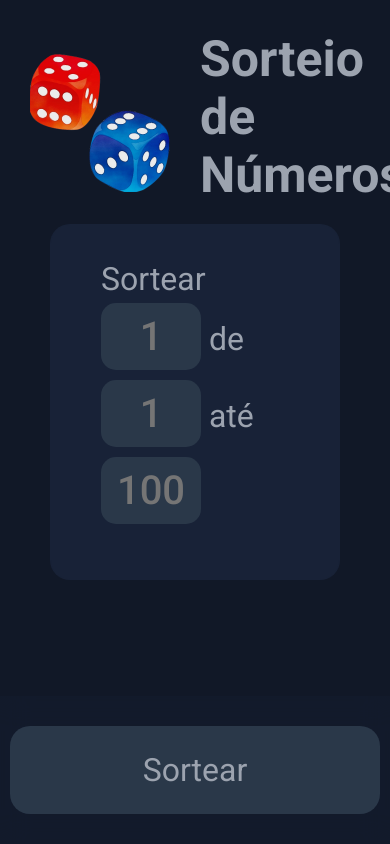
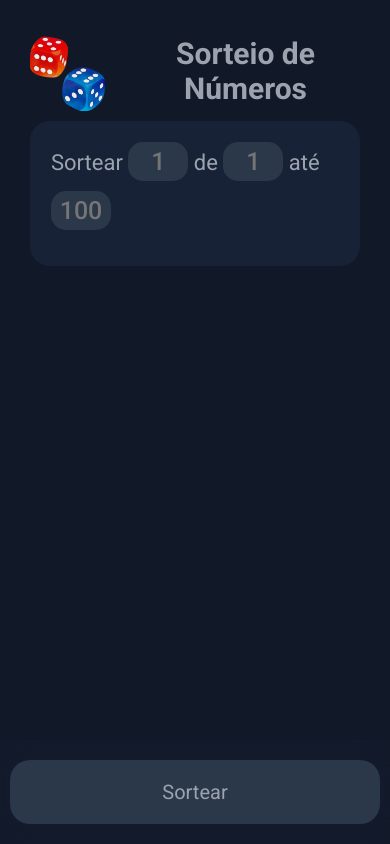
Before and after one commit to LiliKaori/DevSorteio, a plain HTML site: page index.html in a window 390 px wide. Drawn offline with Linux system fonts and the light colour scheme.

Commit message:
Responsividade

```diff
--- a/style.css
+++ b/style.css
@@ -26,12 +26,13 @@
 .title{
     display: flex;
     gap: 20px;
-    align-items: center;;
+    align-items: center;
 }
 
 h1{
     color: var(--gray);
     font-size: 50px;
+    text-align: center;
 }
 
 img{
@@ -72,7 +73,7 @@ input{
 }
 
 .result{
-    margin: 10px;
+    margin: 10px 0;
     display: flex;
     flex-direction: column-reverse;
     gap: 10px;
@@ -139,3 +140,57 @@ button{
         }
     }
 }
+
+@media (max-width: 550px) {
+    h1{
+        font-size:30px;
+    }
+
+    img{
+        width: 81px;
+    }
+
+    main{
+        padding: 10px 20px;
+        margin: 10px 0;
+    }
+
+    #alert{
+        font-size: 12px;
+    }
+
+    p{
+        font-size: 22px;
+    }
+
+    input{
+        font-size: 25px;
+        padding: 5px;
+        width: 60px;
+    }
+
+    .result>div{
+        padding: 5px 20px;
+    }
+
+    h2{
+        font-size:30px;
+        margin: 5px;
+    }
+
+    .textResult{
+        font-size:12px;
+
+    }
+
+    footer{
+        padding: 20px 0;
+    }
+
+    button{
+        padding: 20px;
+
+        font-size: 20px;
+    }
+
+}
```
